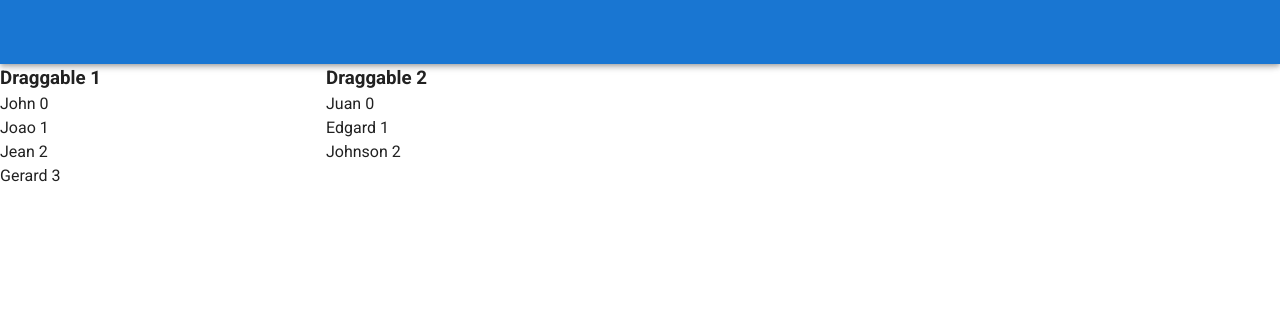
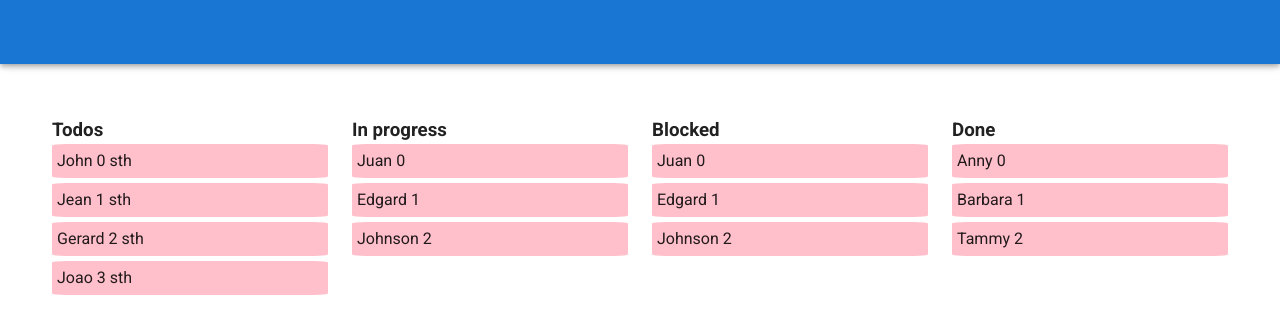
Before and after one commit to kokosanki/kanbantya, a Vue app in the folder client/: page / in a window 1280 px wide. Shown: the top 334 px of the page. Built offline with nearby package versions, Linux system fonts and the light colour scheme.

Commit message:
basic kanban layout

```diff
--- a/client/src/views/Home.vue
+++ b/client/src/views/Home.vue
@@ -1,27 +1,53 @@
 <template>
-  <div class="row">
+  <div class="ma-10 row d-flex justify-space-between">
     <div class="col-3">
-      <h3>Draggable 1</h3>
-      <draggable class="list-group" :list="list1" group="people" @change="log">
+      <h3>Todos</h3>
+      <draggable class="list-group" :list="todos" group="people" @change="log">
         <div
           class="list-group-item"
-          v-for="(element, index) in list1"
-          :key="element.name"
+          v-for="(element, index) in todos"
+          :key="element.title"
         >
-          {{ element.name }} {{ index }}
+          {{ element.title }} {{ index }} {{element.description}}
         </div>
       </draggable>
     </div>
 
     <div class="col-3">
-      <h3>Draggable 2</h3>
-      <draggable class="list-group" :list="list2" group="people" @change="log">
+      <h3>In progress</h3>
+      <draggable class="list-group" :list="inProgress" group="people" @change="log">
         <div
           class="list-group-item"
-          v-for="(element, index) in list2"
-          :key="element.name"
+          v-for="(element, index) in inProgress"
+          :key="element.title"
         >
-          {{ element.name }} {{ index }}
+          {{ element.title }} {{ index }}
+        </div>
+      </draggable>
+    </div>
+
+    <div class="col-3">
+      <h3>Blocked</h3>
+      <draggable class="list-group" :list="blocked" group="people" @change="log">
+        <div
+          class="list-group-item"
+          v-for="(element, index) in blocked"
+          :key="element.title"
+        >
+          {{ element.title }} {{ index }}
+        </div>
+      </draggable>
+    </div>
+
+    <div class="col-3">
+      <h3>Done</h3>
+      <draggable class="list-group" :list="done" group="people" @change="log">
+        <div
+          class="list-group-item"
+          v-for="(element, index) in done"
+          :key="element.title"
+        >
+          {{ element.title }} {{ index }}
         </div>
       </draggable>
     </div>
@@ -39,29 +65,39 @@ export default {
   },
   data () {
     return {
-      list1: [
-        { name: 'John', id: 1 },
-        { name: 'Joao', id: 2 },
-        { name: 'Jean', id: 3 },
-        { name: 'Gerard', id: 4 }
+      todos: [
+        { title: 'John', description: 'sth', id: 1 },
+        { title: 'Jean', description: 'sth', id: 3 },
+        { title: 'Gerard', description: 'sth', id: 4 },
+        { title: 'Joao', description: 'sth', id: 2 }
       ],
-      list2: [
-        { name: 'Juan', id: 5 },
-        { name: 'Edgard', id: 6 },
-        { name: 'Johnson', id: 7 }
+      inProgress: [
+        { title: 'Juan', id: 5 },
+        { title: 'Edgard', id: 6 },
+        { title: 'Johnson', id: 7 }
+      ],
+      blocked: [
+        { title: 'Juan', id: 11 },
+        { title: 'Edgard', id: 12 },
+        { title: 'Johnson', id: 13 }
+      ],
+      done: [
+        { title: 'Anny', id: 8 },
+        { title: 'Barbara', id: 9 },
+        { title: 'Tammy', id: 10 }
       ]
     }
   },
   methods: {
     add: function () {
-      this.list.push({ name: 'Juan' })
+      this.list.push({ title: 'Juan' })
     },
     replace: function () {
-      this.list = [{ name: 'Edgard' }]
+      this.list = [{ title: 'Edgard' }]
     },
     clone: function (el) {
       return {
-        name: el.name + ' cloned'
+        title: el.title + ' cloned'
       }
     },
     log: function (evt) {
@@ -70,3 +106,15 @@ export default {
   }
 }
 </script>
+<style>
+.list-group-item {
+  cursor: pointer;
+  border-radius: 5%;
+  padding: 5px;
+  margin-bottom: 5px;
+  background-color: pink;
+}
+.list-group-item:active {
+  cursor: grabbing;
+}
+</style>
```
